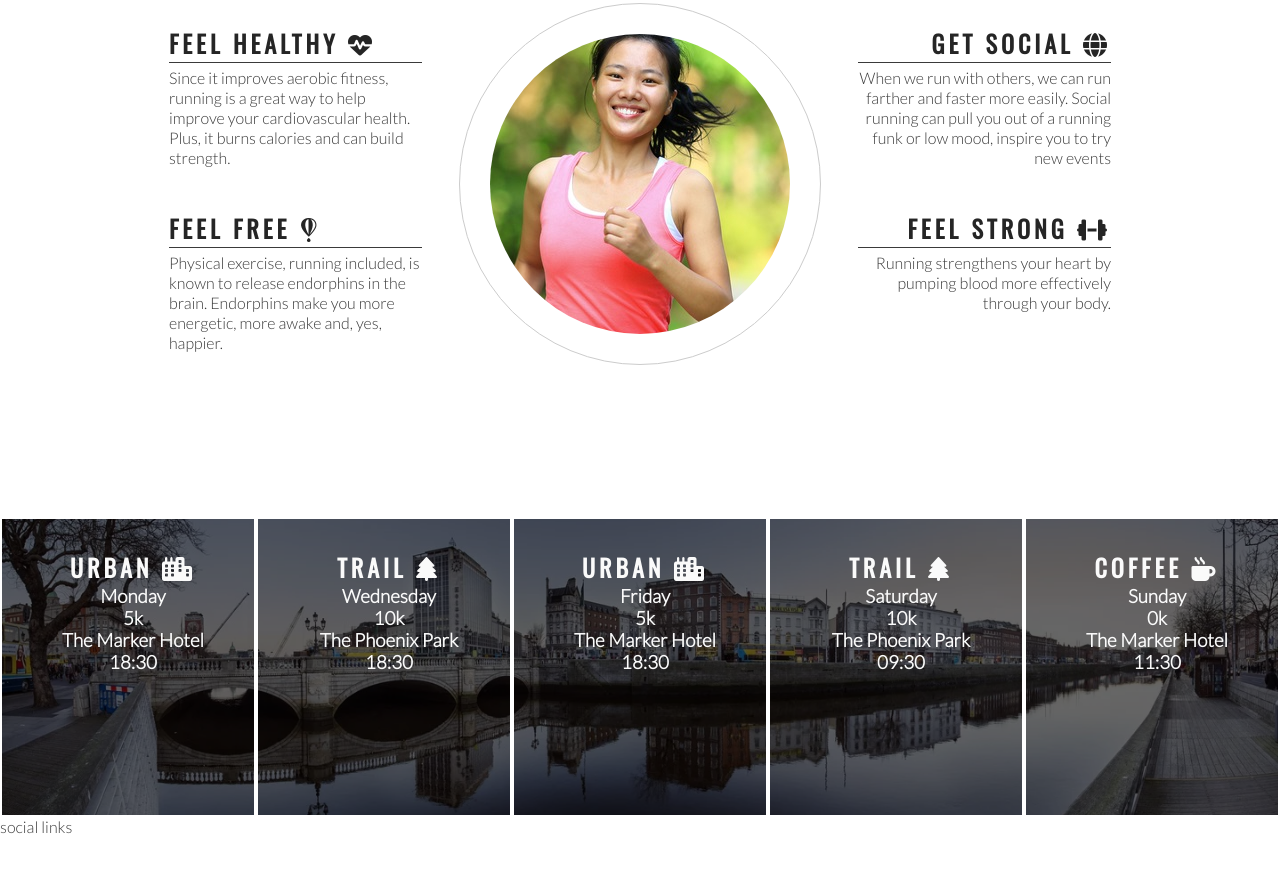
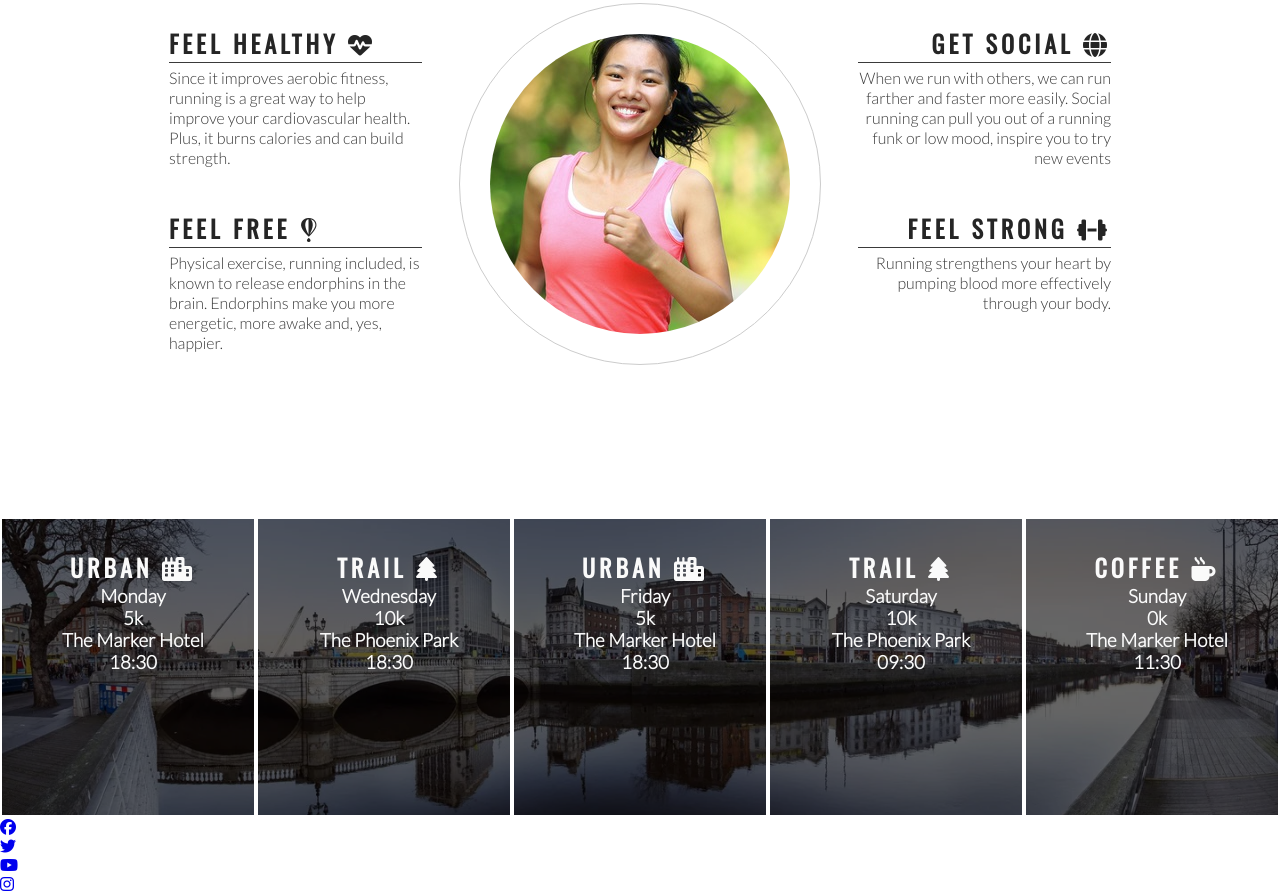
Before and after one commit to LukaGajic2/love-running, a plain HTML site: page index.html in a window 1280 px wide. Shown: the part 778-1671 px from the top of the page. Before the commit the page ends 1614 px from the top, so only its background shows below. Drawn offline with nearby package versions, Linux system fonts and the light colour scheme.

Commit message:
Add social media icons to the footer

```diff
--- a/index.html
+++ b/index.html
@@ -107,7 +107,20 @@
         </div>
     </section>
     <footer>
-        social links
+        <ul>
+            <li>
+                <a href="https://facebook.com" target="_blank" rel="noopener" aria-label="Visit our Facebook page(opens in a new tab)"><i class="fa-brands fa-facebook"></i></a>
+            </li>
+            <li>
+                <a href="https://twitter.com" target="_blank" rel="noopener" aria-label="Visit our Twitter page(opens in a new tab)"><i class="fa-brands fa-twitter"></i></a>
+            </li>
+            <li>
+                <a href="https://youtube.com" target="_blank" rel="noopener" aria-label="Visit our YouTube page(opens in a new tab)"><i class="fa-brands fa-youtube"></i></a>
+            </li>
+            <li>
+                <a href="https://instagram.com" target="_blank" rel="noopener" aria-label="Visit our Instagram page(opens in a new tab)"><i class="fa-brands fa-instagram"></i></a>
+            </li>
+        </ul>
     </footer>
 
     <!-- font awesome script -->
```
